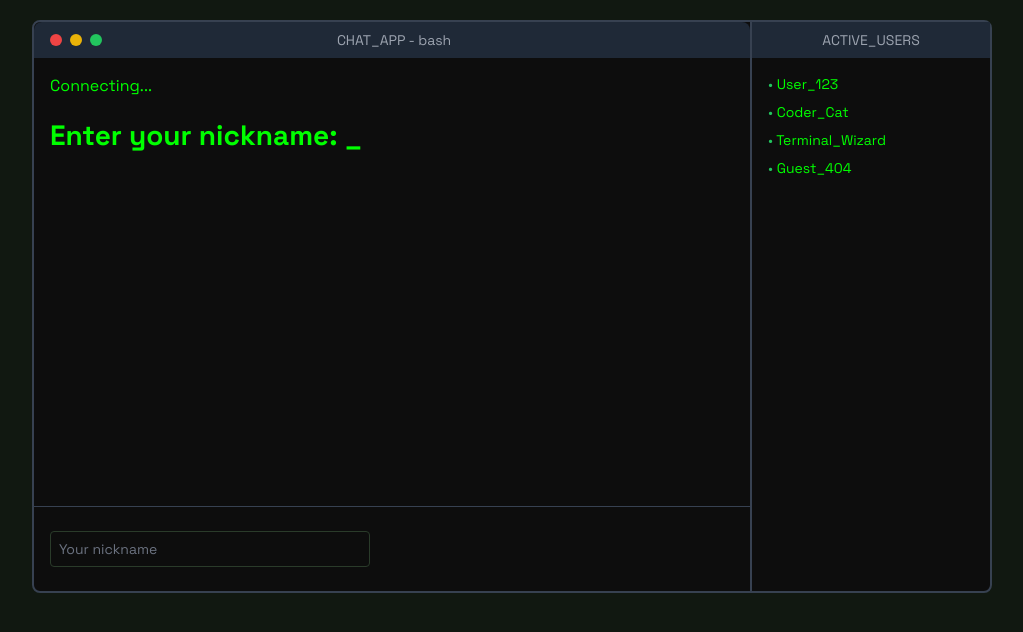
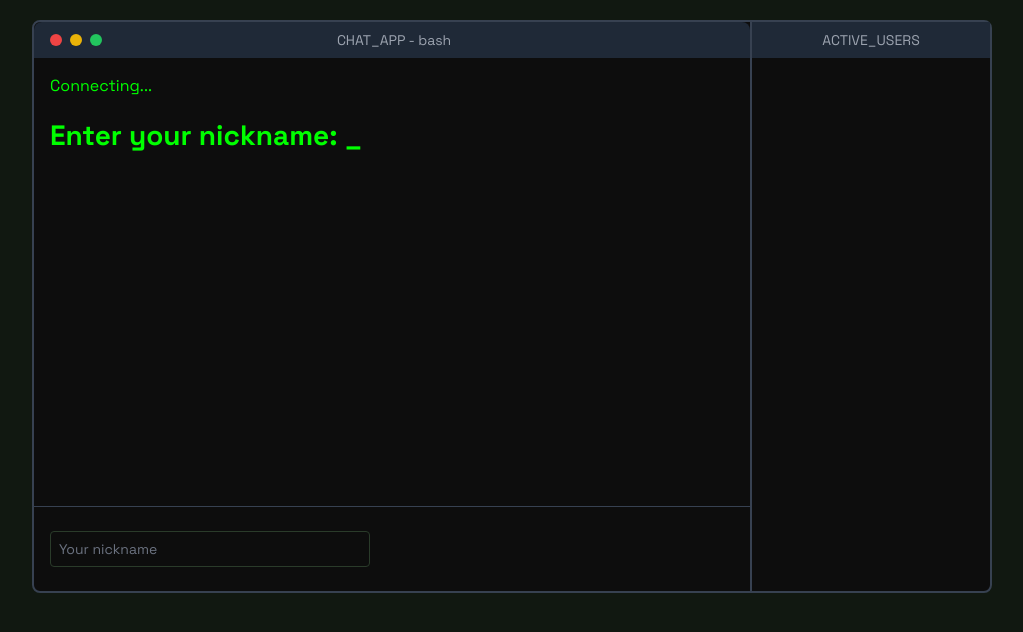
Before and after one commit to w1llsystems/consolechat, a plain HTML site: page index.html in a window 1280 px wide. Shown: the whole page, without its empty margins (128-1151 px from the left). Drawn offline with nearby package versions, Linux system fonts and the light colour scheme; no server answers.

Commit message:
ui: remove static participant names from ACTIVE_USERS list

```diff
--- a/index.html
+++ b/index.html
@@ -62,10 +62,7 @@
 <p class="text-gray-400 text-sm">ACTIVE_USERS</p>
 </div>
 <div class="p-4 space-y-2 overflow-y-auto flex-1">
-<p class="text-[#00FF00] text-sm"><span class="text-green-500">•</span> User_123</p>
-<p class="text-[#00FF00] text-sm"><span class="text-green-500">•</span> Coder_Cat</p>
-<p class="text-[#00FF00] text-sm"><span class="text-green-500">•</span> Terminal_Wizard</p>
-<p class="text-[#00FF00] text-sm"><span class="text-green-500">•</span> Guest_404</p>
+<!-- Active users will be listed here dynamically (intentionally left empty) -->
 </div>
 </div>
 </div>
```
